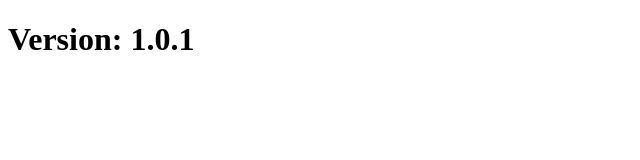
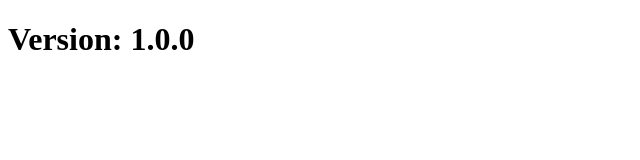
Before and after one commit to narcislinux/DCChallenge, a plain HTML site: page webserver/index.html in a window 1280 px wide. Shown: the full height of the page, 0-640 px from the left. Drawn offline with Linux system fonts and the light colour scheme.

Commit message:
Update index.html

```diff
--- a/webserver/index.html
+++ b/webserver/index.html
@@ -1,6 +1,6 @@
 <!DOCTYPE html>
 <html>
 <body>
-<h1>Version: 1.0.1</h1>
+<h1>Version: 1.0.0</h1>
 </body>
 </html>
```
